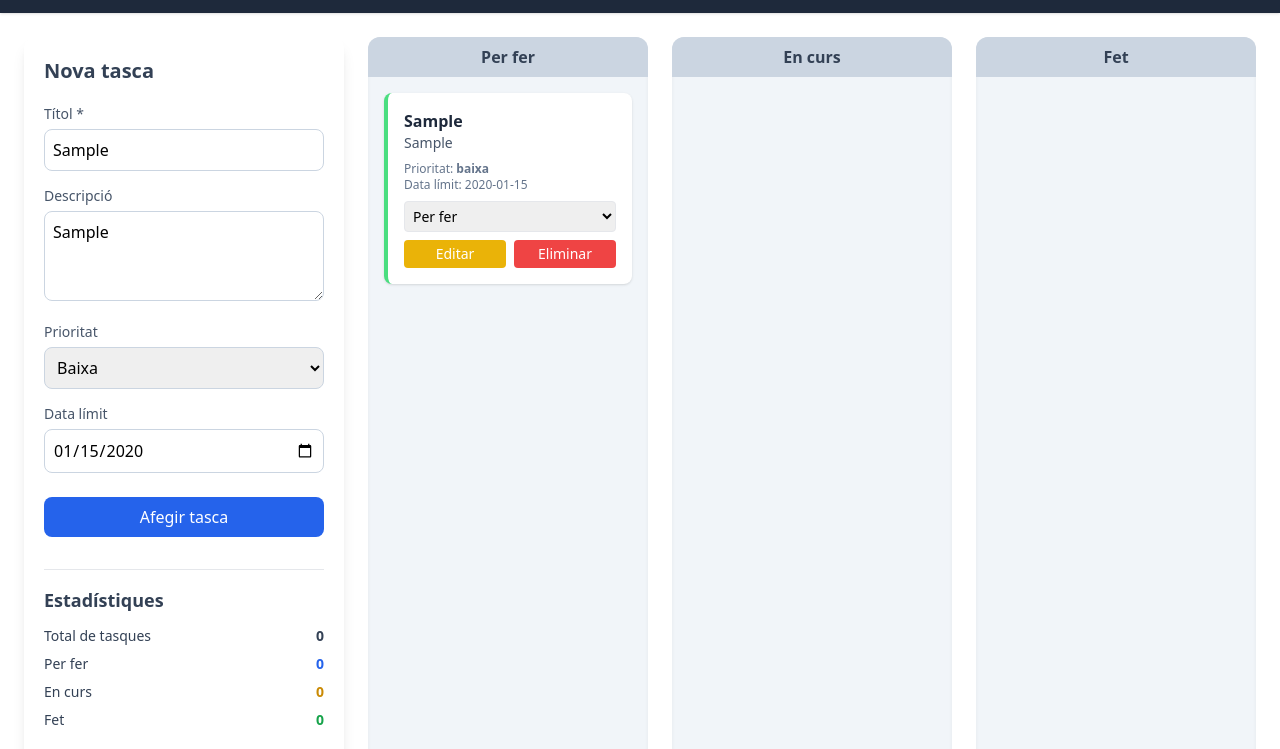
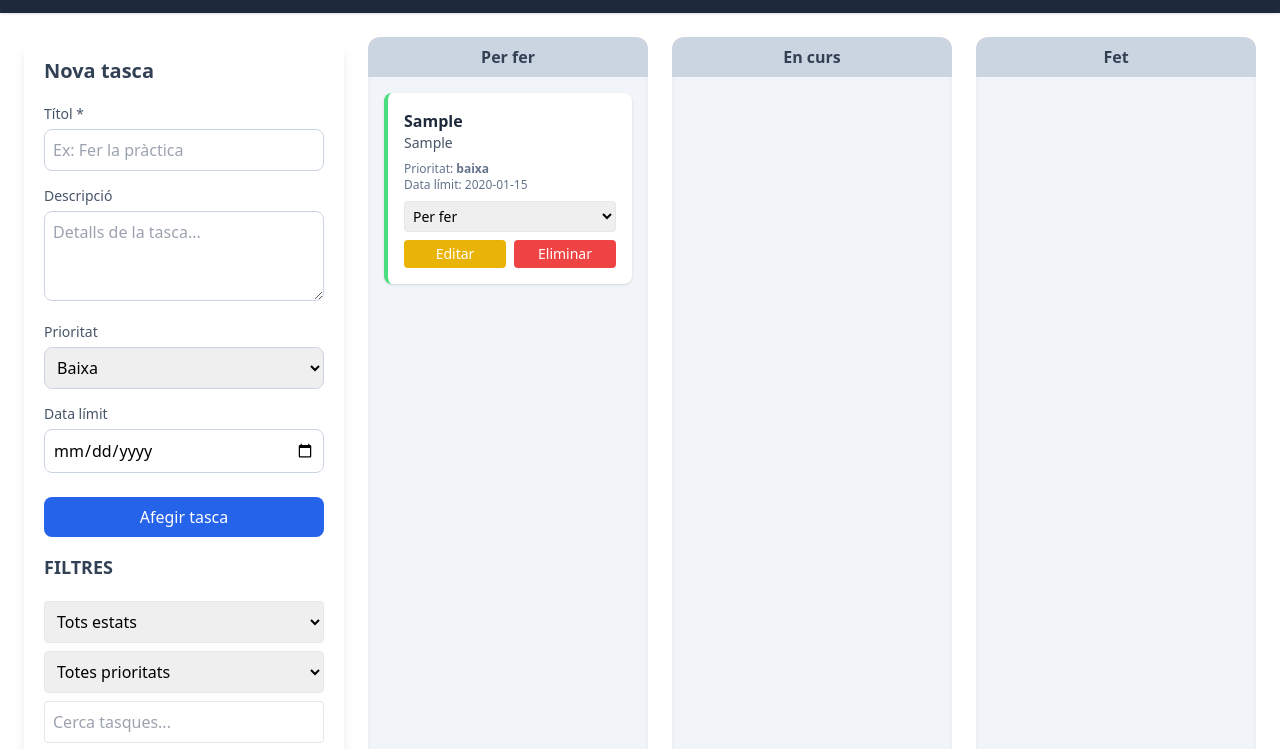
Before and after one commit to AdriMES/tasques, a plain HTML site: page index.html in a window 1280 px wide. Both pictures are taken after typing "Sample", "Sample", "2020-01-15" into the empty fields and a click on the button "Afegir tasca". Shown: the part 51-800 px from the top of the page. Drawn offline with nearby package versions, Linux system fonts and the light colour scheme.

Commit message:
Cerca amb filtres i estadítiques representatives

```diff
--- a/index.html
+++ b/index.html
@@ -62,6 +62,26 @@
                     Afegir tasca
                 </button>
             </form>
+
+            <!--FILTRES-->
+            <div class="filtres mt-4 flex flex-col gap-2">
+                <h2 class="text-lg font-semibold text-slate-700 mb-3">FILTRES</h2>
+                <select id="filtresEstat" class="rounded border p-2">
+                    <option value="">Tots estats</option>
+                    <option value="perFer">Per fer</option>
+                    <option value="enCurs">En curs</option>
+                    <option value="fet">Fet</option>
+                </select>
+
+                <select id="filtresPrioritat" class="rounded border p-2">
+                    <option value="">Totes prioritats</option>
+                    <option value="baixa">Baixa</option>
+                    <option value="mitjana">Mitjana</option>
+                    <option value="alta">Alta</option>
+                </select>
+
+                <input type="text" id="cercaTasques" class="rounded border p-2" placeholder="Cerca tasques..." />
+            </div>
 
             <!-- ESTADÍSTIQUES -->
             <div class="mt-8 border-t pt-4">
--- a/js/kanban.js
+++ b/js/kanban.js
@@ -1,7 +1,14 @@
 // CONFIGURACIÓ I ESTAT
 const STORAGE_KEY = "tasquesKanban";
 let tasques = [];
-let tascaEditant = null; // 🔑 referència directa a la tasca que s’està editant
+let tascaEditant = null; // referència directa a la tasca que s’està editant
+
+// FILTRES I CERCA
+let filtres = {
+  estat: null,       // "perFer", "enCurs", "fet" o null
+  prioritat: null,   // "baixa", "mitjana", "alta" o null
+  cerca: ""          // text per cercar en títol + descripció
+};
 
 // SELECTORS DOM
 const form = document.querySelector("form");
@@ -9,11 +16,11 @@ const titolInput = form.querySelector("input[type='text']");
 const descripcioInput = form.querySelector("textarea");
 const prioritatSelect = form.querySelector("select");
 const dataInput = form.querySelector("input[type='date']");
+const botoSubmit = form.querySelector("button[type='submit']");
 
 const colPerFer = document.getElementById("perFer");
 const colEnCurs = document.getElementById("enCurs");
 const colFet = document.getElementById("fet");
-const botoSubmit = form.querySelector("button[type='submit']");
 
 // Estadístiques
 const totalTasquesEl = document.getElementById("totalTasques");
@@ -23,44 +30,54 @@ const statsFetEl = document.getElementById("statsFet");
 const percentatgeEl = document.getElementById("percentatgeCompletades");
 const barraEl = document.getElementById("barraCompletades");
 
+// Controls filtres i cerca
+const filtresEstatEl = document.getElementById("filtresEstat");
+const filtresPrioritatEl = document.getElementById("filtresPrioritat");
+const cercaTasquesEl = document.getElementById("cercaTasques");
+
 // MODEL DE TASQUES
 function crearTasca({ titol, descripcio, prioritat, dataVenciment }) {
   return {
-    id: Date.now(), // Number únic
+    id: Date.now(),
     titol,
     descripcio,
-    prioritat, // baixa | mitjana | alta
+    prioritat,
     dataVenciment,
     estat: "perFer",
     creatEl: new Date().toISOString()
   };
 }
 
-// PERSISTÈNCIA A LOCALSTORAGE
+// PERSISTÈNCIA
 function carregarTasques() {
   const dades = localStorage.getItem(STORAGE_KEY);
   if (!dades) return [];
-  return JSON.parse(dades).map(t => ({
-    ...t,
-    id: Number(t.id) // assegurem que tots els IDs siguin Number
-  }));
+  return JSON.parse(dades).map(t => ({ ...t, id: Number(t.id) }));
 }
 
 function guardarTasques() {
   localStorage.setItem(STORAGE_KEY, JSON.stringify(tasques));
 }
 
+// FILTRAT
+function getTasquesFiltrades(tasques, filtres) {
+  return tasques.filter(t => {
+    const coincideixEstat = filtres.estat ? t.estat === filtres.estat : true;
+    const coincideixPrioritat = filtres.prioritat ? t.prioritat === filtres.prioritat : true;
+    const text = (t.titol + " " + t.descripcio).toLowerCase();
+    const coincideixCerca = filtres.cerca ? text.includes(filtres.cerca.toLowerCase()) : true;
+    return coincideixEstat && coincideixPrioritat && coincideixCerca;
+  });
+}
+
 // FORMULARI
 form.addEventListener("submit", e => {
   e.preventDefault();
 
-  if (!titolInput.value.trim()) {
-    alert("El títol és obligatori");
-    return;
-  }
+  if (!titolInput.value.trim()) return alert("El títol és obligatori");
 
-  // EDITAR TASCA EXISTENT
   if (tascaEditant) {
+    // Edició
     tascaEditant.titol = titolInput.value.trim();
     tascaEditant.descripcio = descripcioInput.value.trim();
     tascaEditant.prioritat = prioritatSelect.value.toLowerCase();
@@ -74,30 +91,45 @@ form.addEventListener("submit", e => {
     guardarTasques();
     renderTauler();
     form.reset();
-    return; // 🔒 important
+    return;
   }
 
-  // CREAR NOVA TASCA
+  // Crear nova tasca
   const nova = crearTasca({
     titol: titolInput.value.trim(),
     descripcio: descripcioInput.value.trim(),
     prioritat: prioritatSelect.value.toLowerCase(),
     dataVenciment: dataInput.value
   });
-
   tasques.push(nova);
   guardarTasques();
   renderTauler();
   form.reset();
 });
 
-// RENDERITZACIÓ KANBAN
+// FILTRES I CERCA
+filtresEstatEl.addEventListener("change", () => {
+  filtres.estat = filtresEstatEl.value || null;
+  renderTauler();
+});
+filtresPrioritatEl.addEventListener("change", () => {
+  filtres.prioritat = filtresPrioritatEl.value || null;
+  renderTauler();
+});
+cercaTasquesEl.addEventListener("input", () => {
+  filtres.cerca = cercaTasquesEl.value.trim();
+  renderTauler();
+});
+
+// RENDERITZACIÓ
 function renderTauler() {
   colPerFer.innerHTML = "";
   colEnCurs.innerHTML = "";
   colFet.innerHTML = "";
 
-  tasques.forEach(tasca => {
+  const tasquesFiltrades = getTasquesFiltrades(tasques, filtres);
+
+  tasquesFiltrades.forEach(tasca => {
     const card = crearCardTasca(tasca);
 
     if (tasca.estat === "perFer") colPerFer.appendChild(card);
@@ -108,7 +140,7 @@ function renderTauler() {
   actualitzarEstadistiques();
 }
 
-// CREAR TARGETA TASCA
+// CREAR CARD
 function crearCardTasca(tasca) {
   const card = document.createElement("div");
 
@@ -126,49 +158,42 @@ function crearCardTasca(tasca) {
   card.innerHTML = `
     <h3 class="font-semibold text-slate-800">${tasca.titol}</h3>
     <p class="text-sm text-slate-600 mb-2">${tasca.descripcio || ""}</p>
-
     <div class="text-xs text-slate-500 mb-2">
       Prioritat: <strong>${tasca.prioritat}</strong><br>
       Data límit: ${tasca.dataVenciment || "-"}
     </div>
-
     <select class="w-full mb-2 rounded border p-1 text-sm">
       <option value="perFer" ${tasca.estat === "perFer" ? "selected" : ""}>Per fer</option>
       <option value="enCurs" ${tasca.estat === "enCurs" ? "selected" : ""}>En curs</option>
       <option value="fet" ${tasca.estat === "fet" ? "selected" : ""}>Fet</option>
     </select>
-
     <div class="flex gap-2">
-      <button type="button" class="editar flex-1 bg-yellow-500 hover:bg-yellow-600 text-white text-sm py-1 rounded">
-        Editar
-      </button>
-      <button type="button" class="eliminar flex-1 bg-red-500 hover:bg-red-600 text-white text-sm py-1 rounded">
-        Eliminar
-      </button>
+      <button type="button" class="editar flex-1 bg-yellow-500 hover:bg-yellow-600 text-white text-sm py-1 rounded">Editar</button>
+      <button type="button" class="eliminar flex-1 bg-red-500 hover:bg-red-600 text-white text-sm py-1 rounded">Eliminar</button>
     </div>
   `;
 
-  // CANVI D'ESTAT
+  // Canvi d'estat
   card.querySelector("select").addEventListener("change", e => {
     tasca.estat = e.target.value;
     guardarTasques();
     renderTauler();
   });
 
-  // EDITAR
+  // Editar
   card.querySelector(".editar").addEventListener("click", () => {
     titolInput.value = tasca.titol;
     descripcioInput.value = tasca.descripcio;
     prioritatSelect.value = capitalitzar(tasca.prioritat);
     dataInput.value = tasca.dataVenciment;
 
-    tascaEditant = tasca; // 🔑 referència directa a l’objecte
+    tascaEditant = tasca; // referència directa
     botoSubmit.textContent = "Guardar canvis";
     botoSubmit.classList.remove("bg-blue-600");
     botoSubmit.classList.add("bg-yellow-600");
   });
 
-  // ELIMINAR
+  // Eliminar
   card.querySelector(".eliminar").addEventListener("click", () => {
     if (confirm("Vols eliminar aquesta tasca?")) {
       tasques = tasques.filter(t => t.id !== tasca.id);
@@ -180,9 +205,25 @@ function crearCardTasca(tasca) {
   return card;
 }
 
-// UTILS
+// UTIL
 function capitalitzar(text) {
   return text.charAt(0).toUpperCase() + text.slice(1);
+}
+
+// ESTADÍSTIQUES
+function actualitzarEstadistiques() {
+  const total = tasques.length;
+  const perFer = tasques.filter(t => t.estat === "perFer").length;
+  const enCurs = tasques.filter(t => t.estat === "enCurs").length;
+  const fet = tasques.filter(t => t.estat === "fet").length;
+  const percent = total ? Math.round((fet / total) * 100) : 0;
+
+  totalTasquesEl.textContent = total;
+  statsPerFerEl.textContent = perFer;
+  statsEnCursEl.textContent = enCurs;
+  statsFetEl.textContent = fet;
+  percentatgeEl.textContent = percent + "%";
+  barraEl.style.width = percent + "%";
 }
 
 // INICIALITZACIÓ
```
